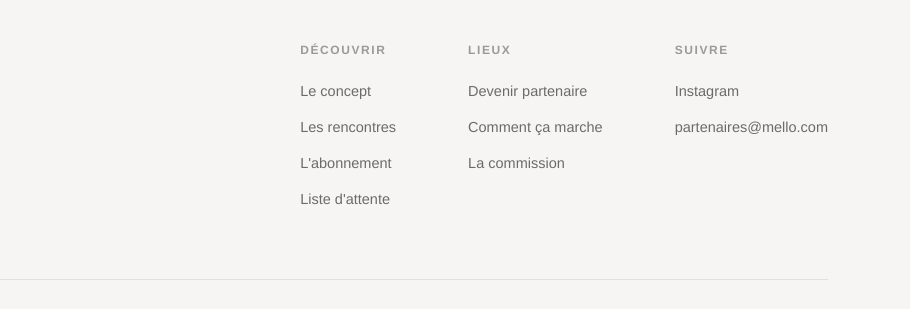
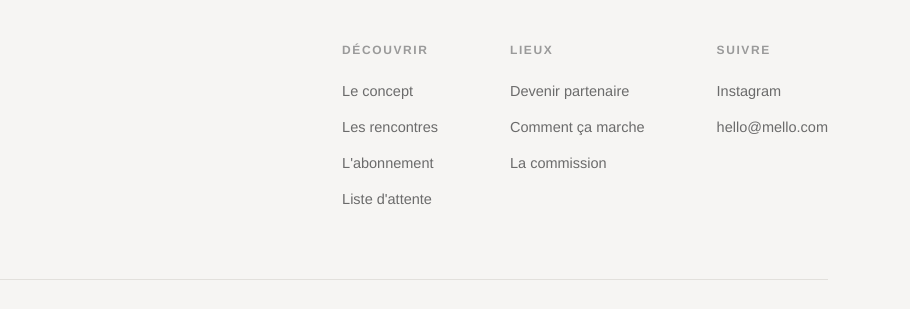
Before and after one commit to melloenvrai/mello-web, a plain HTML site: page index.html in a window 1280 px wide. Shown: the part 5314-5623 px from the top of the page, 370-1280 px from the left. Drawn offline with nearby package versions, Linux system fonts and the light colour scheme.

Commit message:
Update index.html
partenaires to hello (Mail)

```diff
--- a/index.html
+++ b/index.html
@@ -501,7 +501,7 @@ footer{padding:84px 0 52px;background:var(--bg)}
         <div class="foot-col">
           <h5>Suivre</h5>
           <a href="https://instagram.com/mello.envrai" target="_blank" rel="noopener">Instagram</a>
-          <a href="mailto:partenaires@mello.com">partenaires@mello.com</a>
+          <a href="mailto:hello@mello.com">hello@mello.com</a>
         </div>
       </div>
     </div>
```
